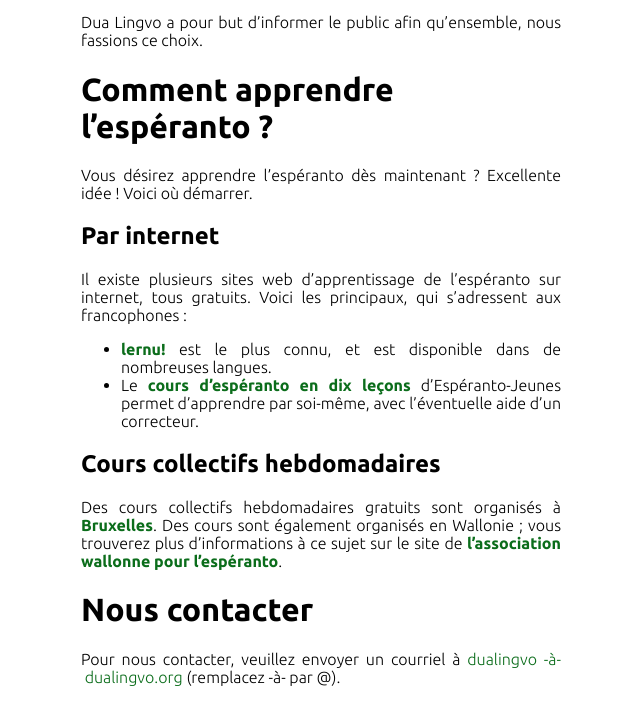
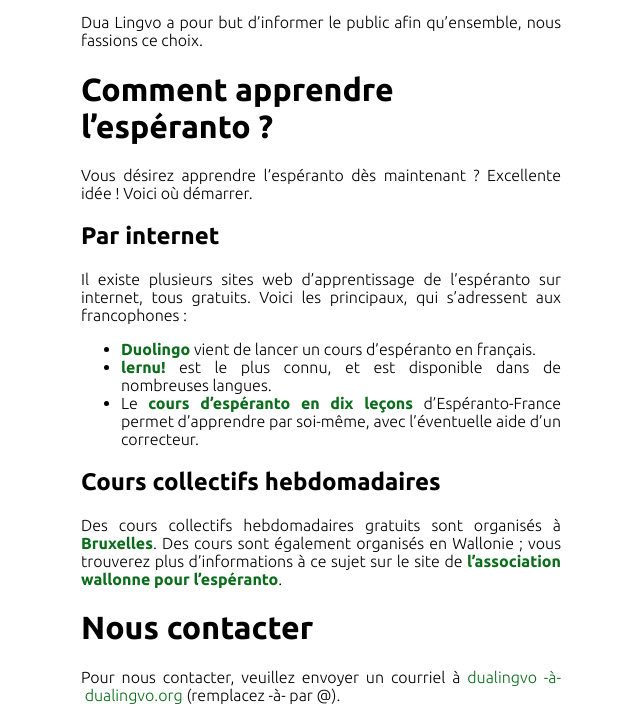
Before and after one commit to dualingvo/retejo, a plain HTML site: page fr/index.html in a window 1280 px wide. Shown: the part 1189-1909 px from the top of the page, without its empty margins (319-959 px from the left). Drawn offline with Linux system fonts and the light colour scheme.

Commit message:
aldonu ligilon al duolingo
* aldonu ligilon al duolingo.
* ĝisdatigu ligilojn al kursoj.

```diff
--- a/fr/index.html
+++ b/fr/index.html
@@ -33,8 +33,9 @@
       <h2>Par internet</h2>
       <p>Il existe plusieurs sites web d’apprentissage de l’espéranto sur internet, tous gratuits. Voici les principaux, qui s’adressent aux francophones :</p>
       <ul>
-        <li><a href="http://fr.lernu.net/">lernu!</a> est le plus connu, et est disponible dans de nombreuses langues.</li>
-        <li>Le <a href="http://ikurso.esperanto-jeunes.org/fr/cge/">cours d’espéranto en dix leçons</a> d’Espéranto-Jeunes permet d’apprendre par soi-même, avec l’éventuelle aide d’un correcteur.</li>
+        <li><a href="https://www.duolingo.com/course/eo/fr/apprends-esperanto">Duolingo</a> vient de lancer un cours d’espéranto en français.</li>
+        <li><a href="https://lernu.net/fr">lernu!</a> est le plus connu, et est disponible dans de nombreuses langues.</li>
+        <li>Le <a href="https://ikurso.esperanto-france.org/fr/cge/">cours d’espéranto en dix leçons</a> d’Espéranto-France permet d’apprendre par soi-même, avec l’éventuelle aide d’un correcteur.</li>
       </ul>
       <h2>Cours collectifs hebdomadaires</h2>
       <p>Des cours collectifs hebdomadaires gratuits sont organisés à <a href="http://www.esperantobruselo.org/fr/">Bruxelles</a>. Des cours sont également organisés en Wallonie ; vous trouverez plus d’informations à ce sujet sur le site de <a href="http://www.esperanto-wallonie.be/">l’association wallonne pour l’espéranto</a>.</p>
```
